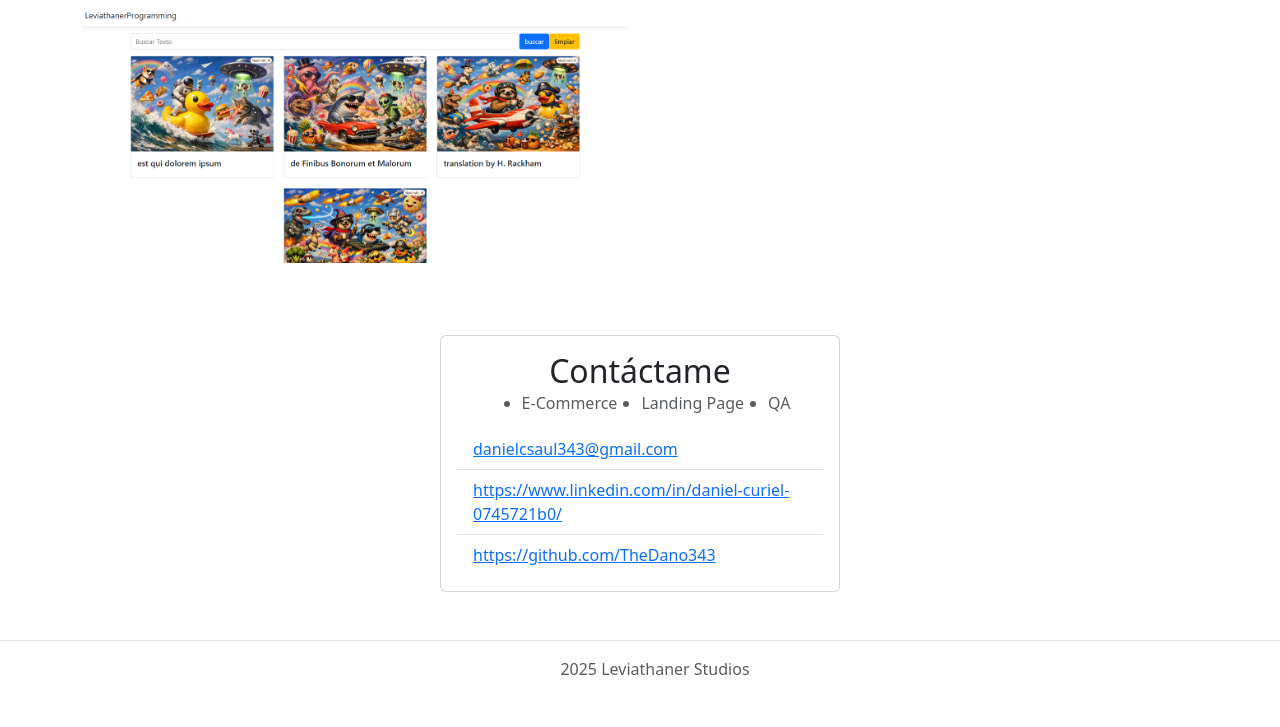
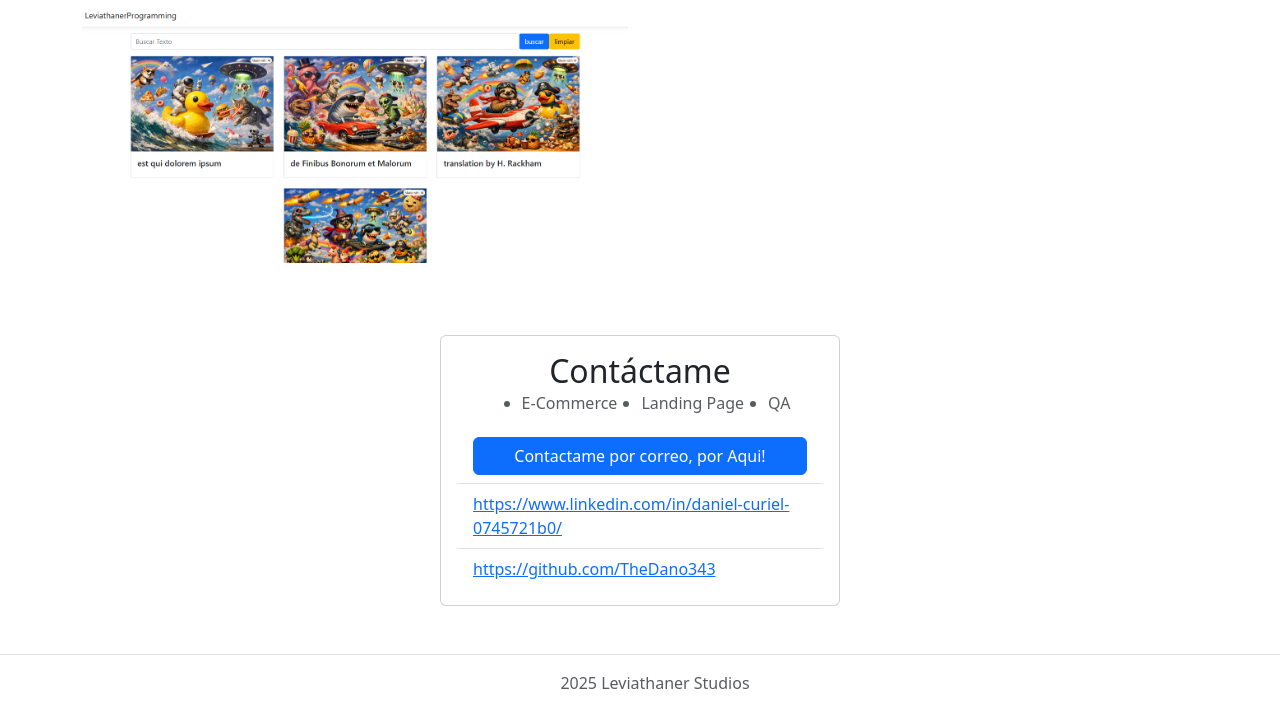
Before and after one commit to TheDano343/LeviathanerStudios, a plain HTML site: page index.html in a window 1280 px wide. Shown: the part 2541-3268 px from the top of the page. Drawn offline with nearby package versions, Linux system fonts and the light colour scheme.

Commit message:
Boton Agregado

```diff
--- a/index.html
+++ b/index.html
@@ -334,6 +334,9 @@
                     </div>
                     <div class="modal-footer">
                         <button type="button" class="btn btn-secondary" data-bs-dismiss="modal">Cerrar</button>
+                        <a href="https://thedano343.github.io/Portafolio/">
+                        <button type="button" class="btn btn-success">Visitar Pagina</button>
+                        </a>
                         <a href="https://thedano343.github.io/Portafolio/proyectos/proyecto6.html">
                             <button type="button" class="btn btn-primary">Ver mas</button>
                         </a>
@@ -392,9 +395,13 @@
                         </ul>
                     </h6>
                     <ul class="list-group list-group-flush">
-                        <li class="list-group-item"><a
-                                href="mailto:danielcsaul343@gmail.com?subject=Cotización&body=Me%20gustaria%20realizar%20una%20cotización%20para%20mi%20proyecto">danielcsaul343@gmail.com</a>
+                        <li class="list-group-item">
+                            <a href="mailto:danielcsaul343@gmail.com?subject=Cotización&body=Me%20gustaria%20realizar%20una%20cotización%20para%20mi%20proyecto"
+                                class="btn btn-primary w-100">
+                                Contactame por correo, por Aqui!
+                            </a>
                         </li>
+
                         <li class="list-group-item">
                             <a
                                 href="https://www.linkedin.com/in/daniel-curiel-0745721b0/">https://www.linkedin.com/in/daniel-curiel-0745721b0/</a>
```
